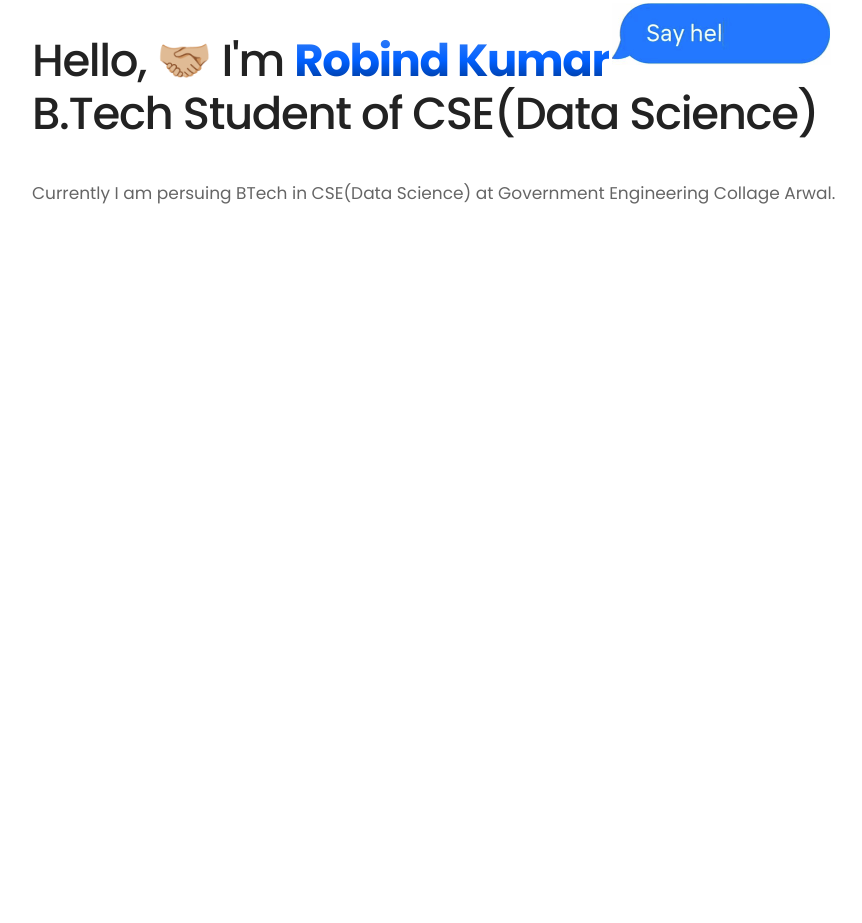
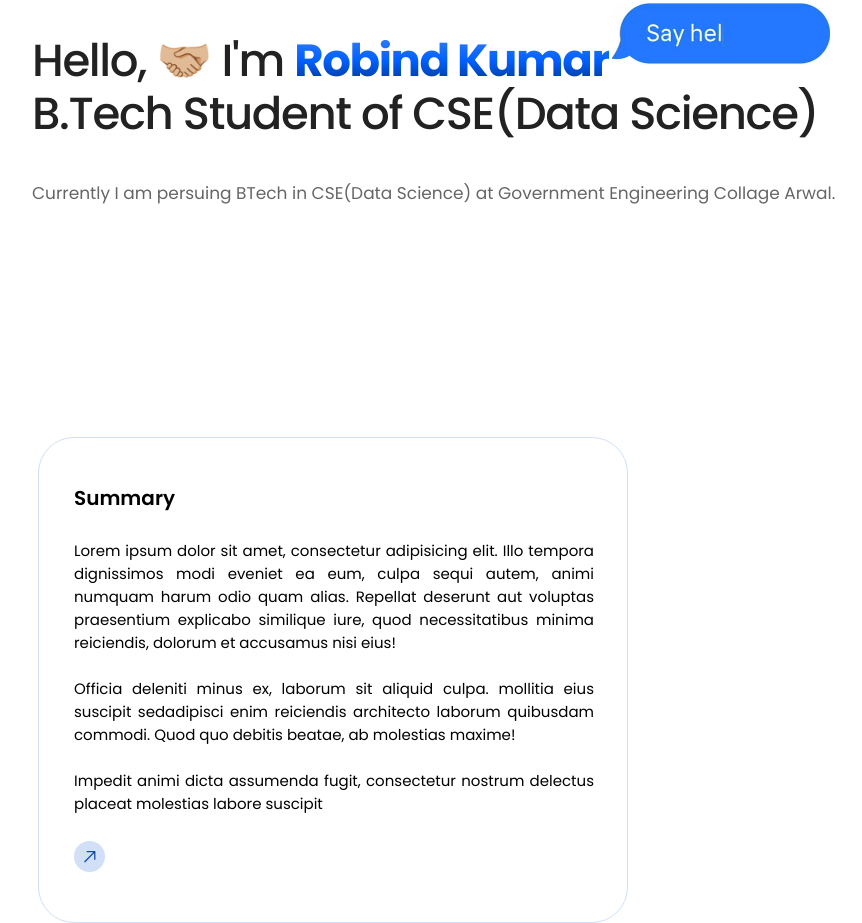
Before and after one commit to K-RD/portfolio, a plain HTML site: page index.html in a window 1280 px wide. Shown: the part 475-1398 px from the top of the page, without its empty margins (68-930 px from the left). Before the commit the page ends 800 px from the top, so only its background shows below. Drawn offline with Linux system fonts and the light colour scheme.

Commit message:
summary section completed

```diff
--- a/index.html
+++ b/index.html
@@ -91,5 +91,24 @@
         Engineering Collage Arwal.
       </p>
     </div>
+
+    <!-- summary section  -->
+
+    <div class="summary">
+      <p class="heading-summary">Summary</p>
+      <p class="content-summary">
+        Lorem ipsum dolor sit amet, consectetur adipisicing elit. Illo tempora
+        dignissimos modi eveniet ea eum, culpa sequi autem, animi numquam harum
+        odio quam alias. Repellat deserunt aut voluptas praesentium explicabo
+        similique iure, quod necessitatibus minima reiciendis, dolorum et
+        accusamus nisi eius! <br /><br />
+        Officia deleniti minus ex, laborum sit aliquid culpa. mollitia eius
+        suscipit sedadipisci enim reiciendis architecto laborum quibusdam
+        commodi. Quod quo debitis beatae, ab molestias maxime!
+        <br /><br />Impedit animi dicta assumenda fugit, consectetur nostrum
+        delectus placeat molestias labore suscipit
+      </p>
+      <img src="icons/Group 3749.svg" alt="redirect arrow image" />
+    </div>
   </body>
 </html>
--- a/style.css
+++ b/style.css
@@ -134,3 +134,34 @@
     font-weight: 400;
     line-height: normal;
 }
+
+/* summary section styling */
+
+.summary{
+    border-radius: 36px;
+    border: 1px solid #D1E0F7;
+    width: 590px;
+    height: 486px;
+    flex-shrink: 0;
+    margin-left: 106px;
+    margin-top: 231px;
+    padding: 45px 33px 35px 35px;
+}
+.heading-summary{
+    color: #000;
+    font-size: 20px;
+    font-family: Poppins;
+    font-style: normal;
+    font-weight: 600;
+    line-height: normal;
+}
+.content-summary{
+    margin: 26px 0;
+    text-align: justify;
+    color: #000;
+    font-size: 15px;
+    font-family: Poppins;
+    font-style: normal;
+    font-weight: 400;
+    line-height: normal;
+}
```
Also changed, not shown: icons/Group 3749.svg (added).
